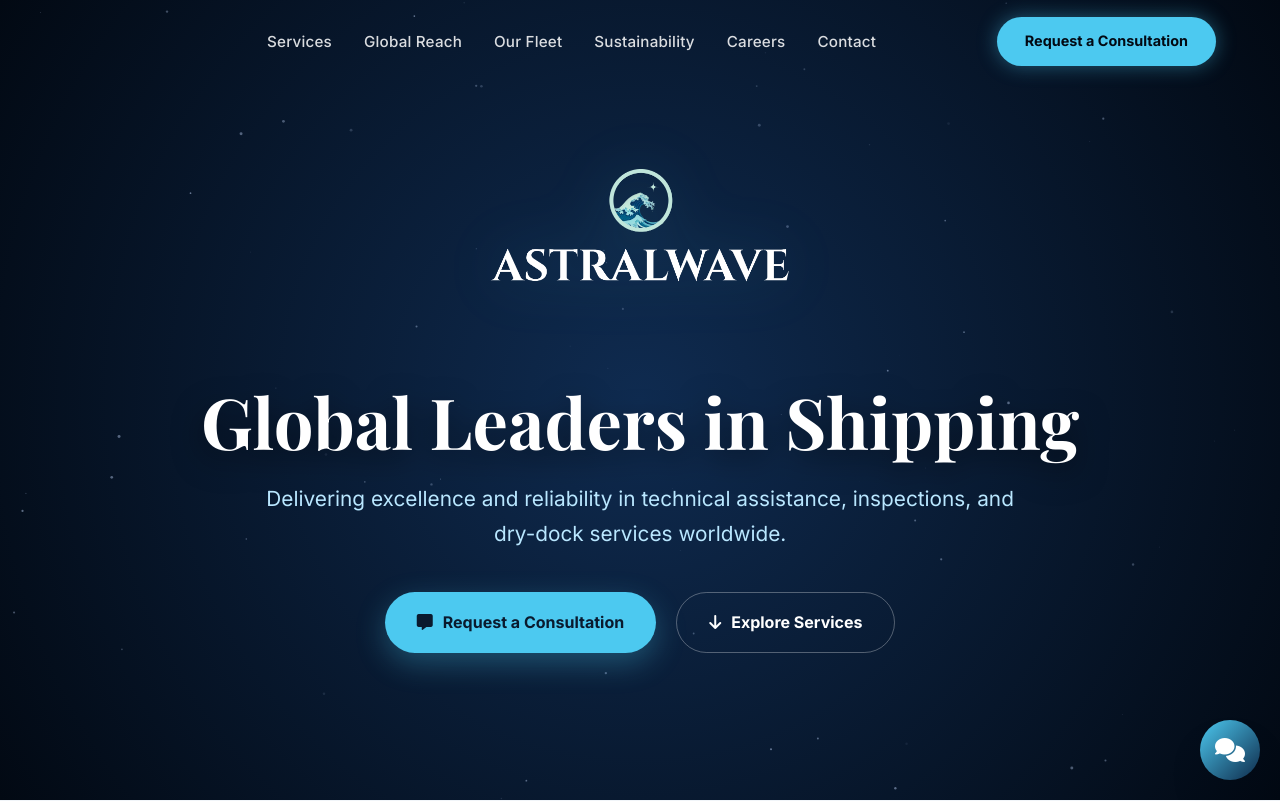
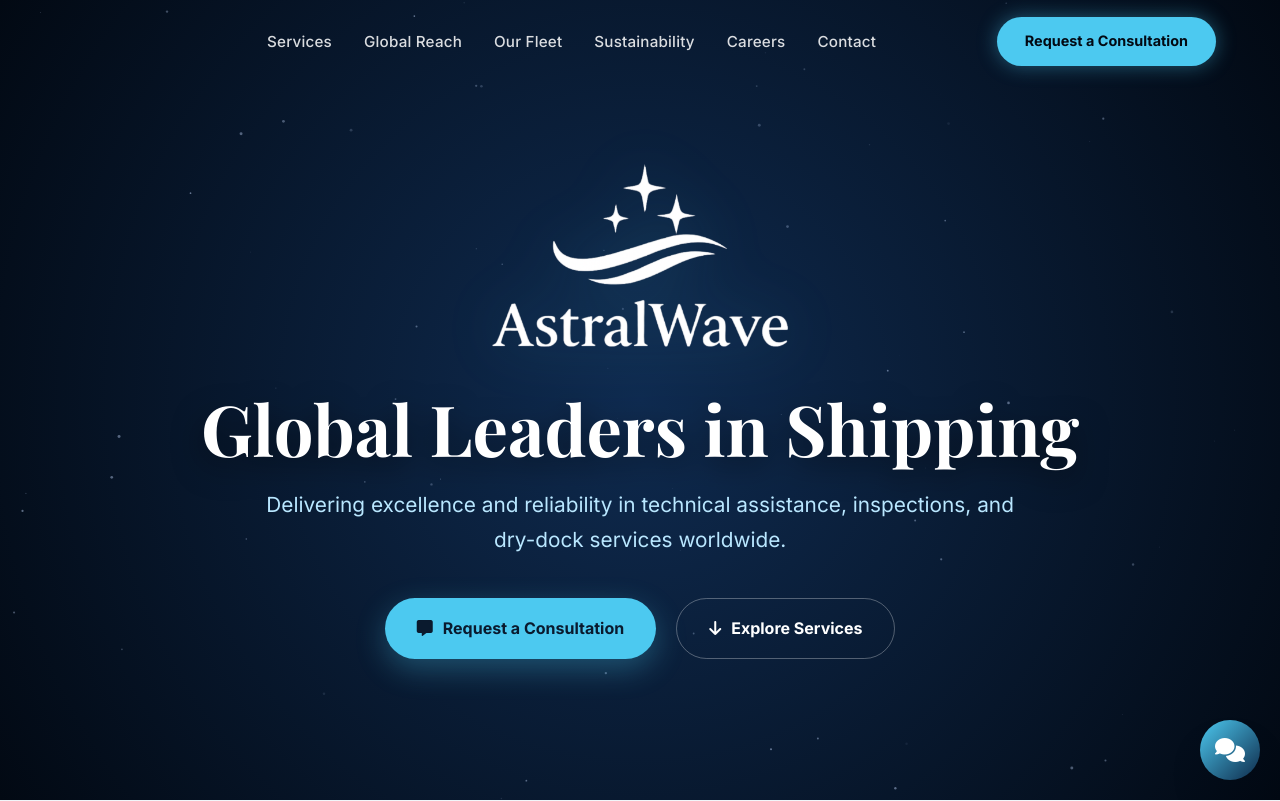
Before and after one commit to Chrysostomos00/ASTRAL-WAVE, a plain HTML site: page index.html in a window 1280 px wide. Shown: the top 801 px of the page. Drawn offline with nearby package versions, Linux system fonts and the light colour scheme; a web font is replaced by a local one.

Commit message:
Update index.html

```diff
--- a/index.html
+++ b/index.html
@@ -486,7 +486,7 @@ section{padding:100px 0; position:relative; overflow:hidden}
     </div>
 
     <div class="container reveal">
-      <img src="assets/hero-logo.png" alt="Astral Wave Main Logo" class="hero__logo" />
+      <img src="assets/logo.png" alt="Astral Wave Main Logo" class="hero__logo" />
 
       <h1>Global Leaders in Shipping</h1>
       <p class="lead">Delivering excellence and reliability in technical assistance, inspections, and dry-dock services worldwide.</p>
```
